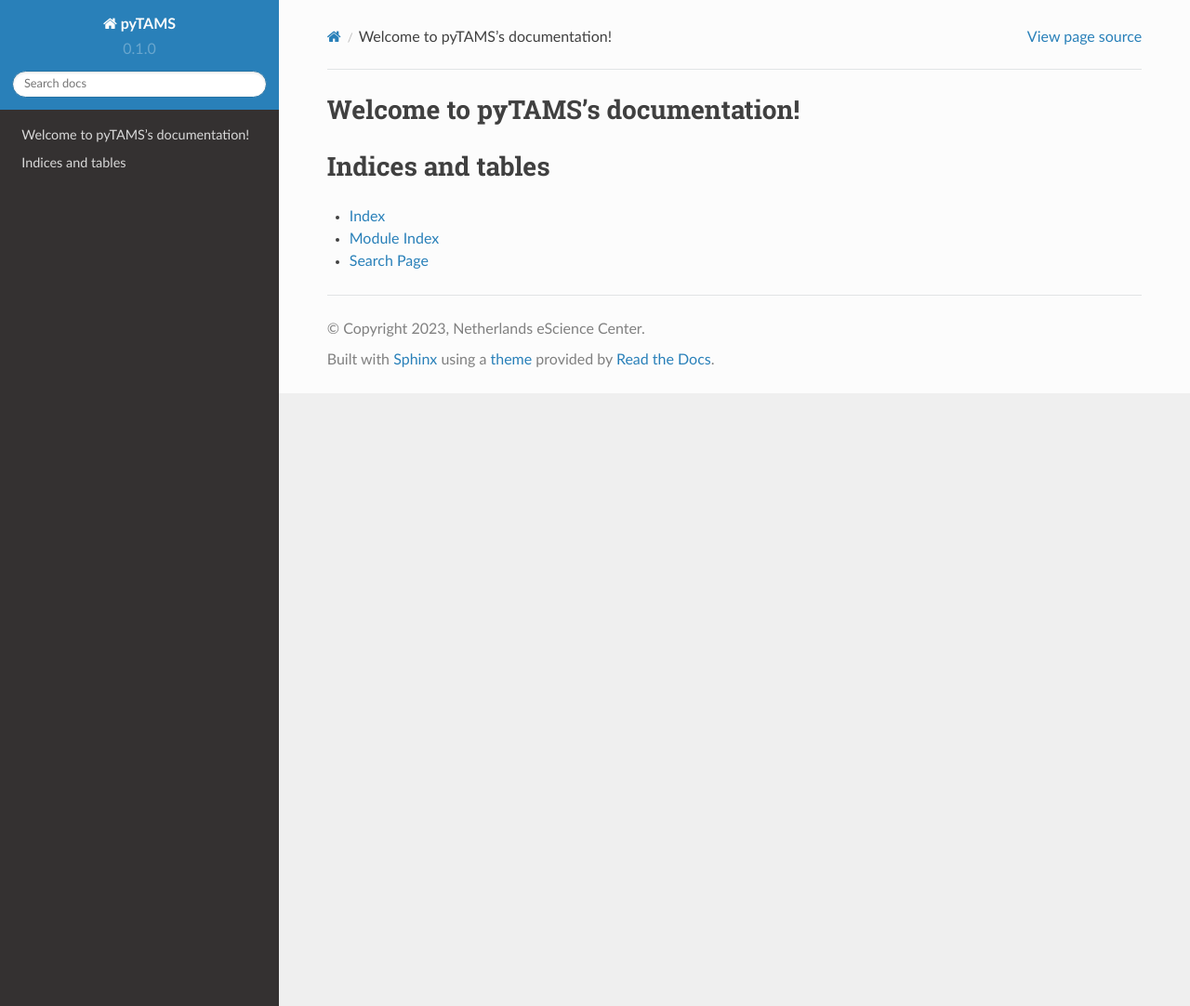
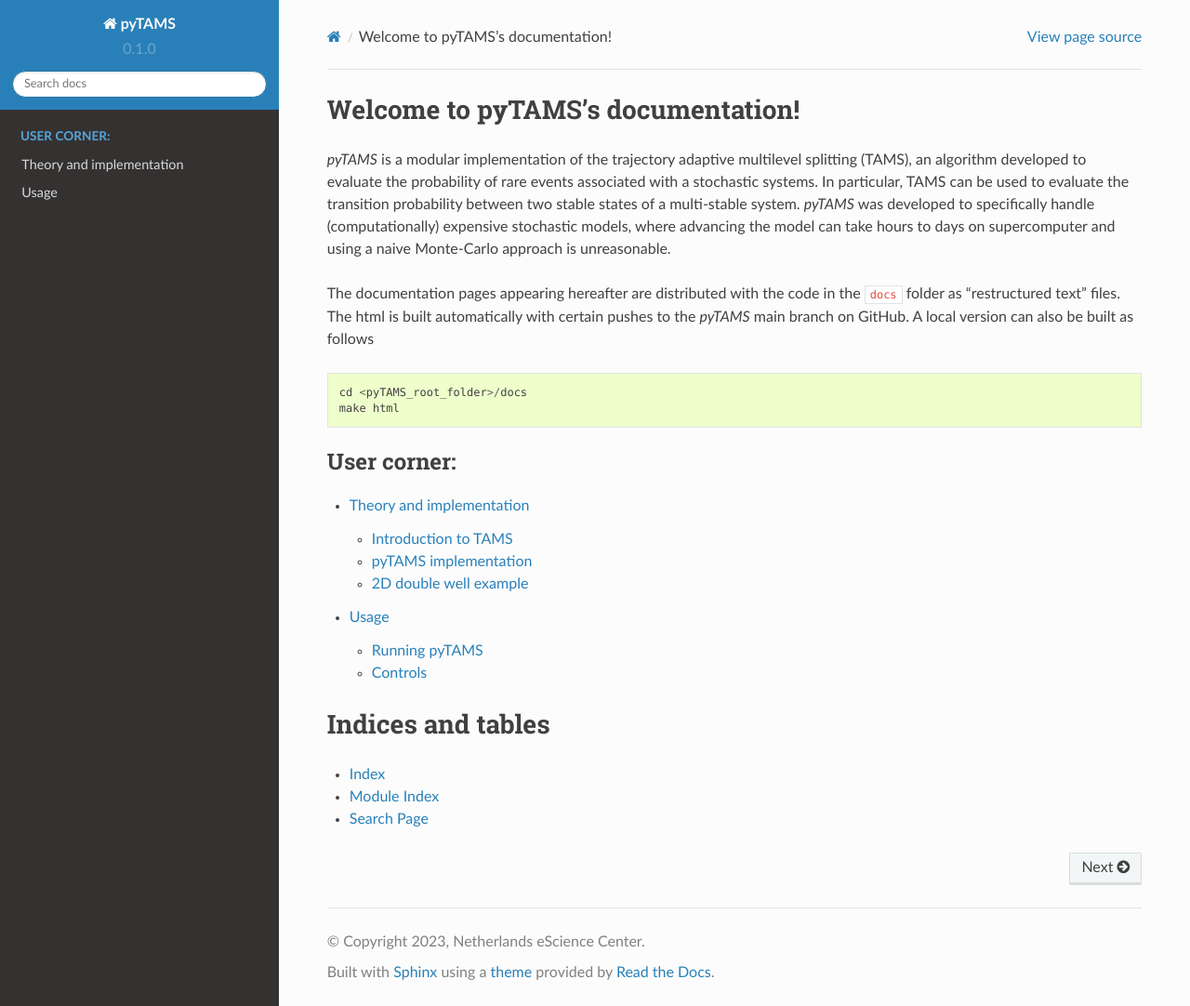
Before and after one commit to nlesc-eTAOC/pyTAMS, a Sphinx documentation site: the page built from docs/index.rst, in a window 1280 px wide and 1082 px high. Shown: the whole window at 93% size. Built offline with Sphinx 7.4.7 and the Read the Docs theme 2.0.0, drawn with Linux system fonts in a browser that asks for light colours.

Commit message:
Kick start the doc.

```diff
--- /dev/null
+++ b/docs/Controls.rst
@@ -0,0 +1,12 @@
+.. highlight:: rst
+
+.. _sec:controls:
+
+Usage
+=====
+
+Running pyTAMS
+--------------
+
+Controls
+--------
--- /dev/null
+++ b/docs/TAMS.rst
@@ -0,0 +1,33 @@
+.. highlight:: rst
+
+.. _sec:tams:
+
+Theory and implementation
+=========================
+
+Introduction to TAMS
+--------------------
+
+As stated in the introduction, TAMS is concerned with the simulation of rare events associated with a dynamical process. A rare event is an
+event with a non-zero, but very small probability. The probability is so low that naively sampling the stochastic process outcome with a
+Monte-Carlo approach yields no reliable estimate of the probability within a reasonable simulation time.
+
+Let's consider a random process :math:`X \in R^N` and a measurable set :math:`Y`. We want to estimate the probability:
+
+.. math::
+  p = P(X \in Y)
+
+In a naive MC approach, we draw :math:`K` i.i.d samples to get the estimate:
+
+.. math::
+  \hat{p} = \frac{1}{K} \sum_{i=1}^K \boldsymbol{1}_Y(X_i)
+
+An analysis of the normalized variance of this method shows that the estimator is getting worse when :math:`p` goes to zero,
+and :math:`K` needs to be of the order of :math:`1/p`, becoming computationally too expensive for very small :math:`p`.
+
+
+pyTAMS implementation
+---------------------
+
+2D double well example
+----------------------
--- a/docs/index.rst
+++ b/docs/index.rst
@@ -6,9 +6,29 @@
 Welcome to pyTAMS's documentation!
 ==========================================================
 
+`pyTAMS` is a modular implementation of the trajectory adaptive multilevel splitting (TAMS), an algorithm developed to evaluate the probability
+of rare events associated with a stochastic systems. In particular, TAMS can be used to evaluate the transition probability between
+two stable states of a multi-stable system.
+`pyTAMS` was developed to specifically handle (computationally) expensive stochastic models, where advancing the model can take hours to days on
+supercomputer and using a naive Monte-Carlo approach is unreasonable.
+
+The documentation pages appearing hereafter are distributed with the code in the ``docs`` folder as "restructured text" files.  The html is built
+automatically with certain pushes to the `pyTAMS` main branch on GitHub. A local version can also be built as follows ::
+
+    cd <pyTAMS_root_folder>/docs
+    make html
+
 .. toctree::
-  :maxdepth: 2
-  :caption: Contents:
+   :maxdepth: 2
+   :caption: User corner:
+
+   TAMS.rst
+   Controls.rst
+
+.. toctree::
+   :maxdepth: 2
+   :caption: Developer corner:
+
 
 Indices and tables
 ==================
```
